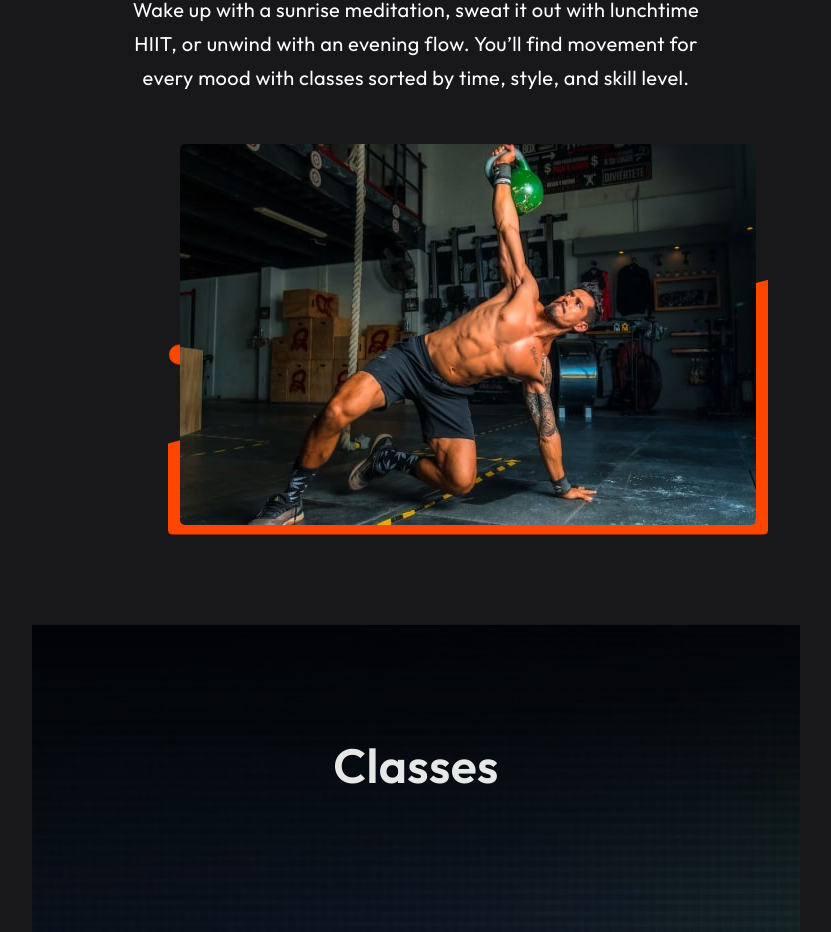
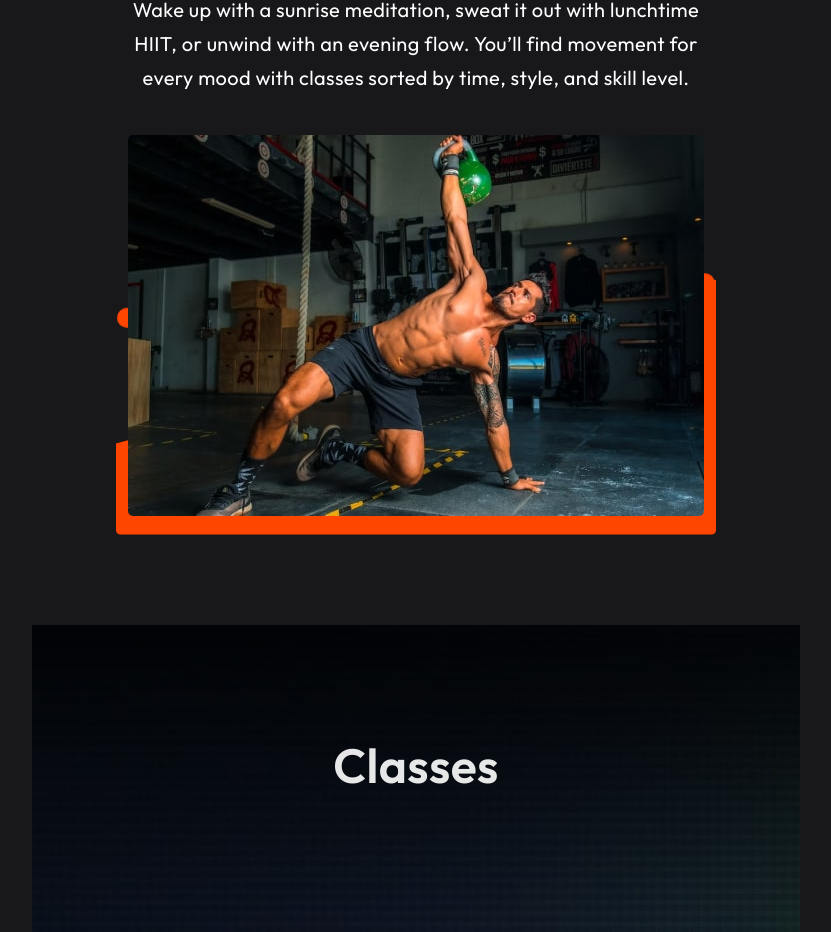
Before and after one commit to Volin13/gym-training, a React (Create React App) app: page / in a window 1280 px wide. Shown: the part 1456-2388 px from the top of the page, without its empty margins (224-1055 px from the left). Built offline with nearby package versions, Linux system fonts and the light colour scheme; no server answers.

Commit message:
small fix

```diff
--- a/src/components/MotivanionalSection/MotivanionalSection.module.css
+++ b/src/components/MotivanionalSection/MotivanionalSection.module.css
@@ -11,15 +11,11 @@
 .motivationalSection__image {
   margin: 0 auto;
   width: 368px;
-  display: flex;
-  justify-content: center;
   align-items: center;
   border-radius: 5px;
   overflow: hidden;
   position: relative;
-  left: 50%;
   z-index: 2;
-  transform: translate(-50%, 0);
 }
 .motivationalSection__image img {
   max-width: 96%;
@@ -75,7 +71,7 @@
     transform: translateY(-60px);
   }
   100% {
-    transform: translateY(-300px);
+    transform: translateY(-380px);
   }
 }
 @keyframes changeBackground {
```
